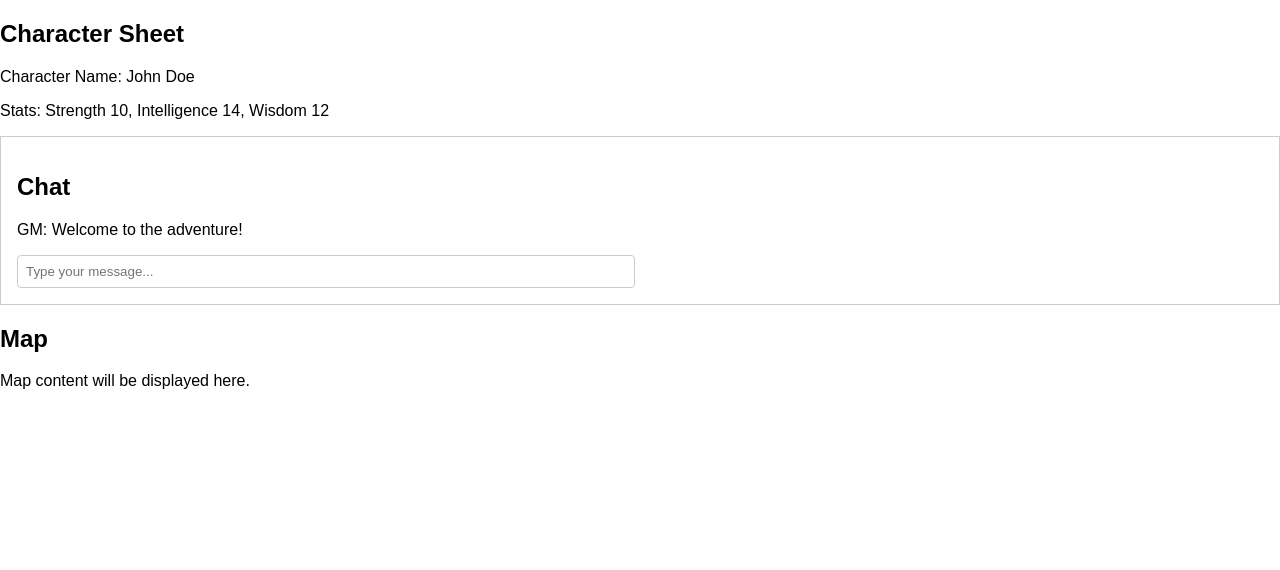
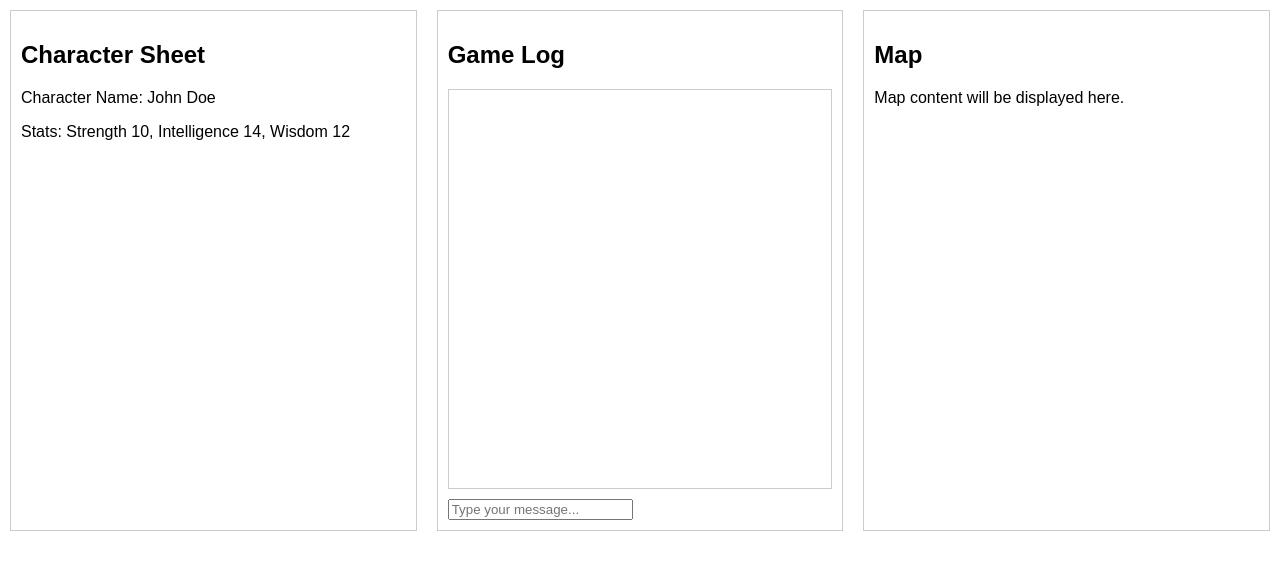
Before and after one commit to Canbers/GPT_Dragons, a plain HTML site: page public/index.html in a window 1280 px wide. Drawn offline with Linux system fonts and the light colour scheme.

Commit message:
Updating index design

```diff
--- a/public/index.html
+++ b/public/index.html
@@ -8,7 +8,7 @@
     <title>Adventure Game</title>
 </head>
 <body>
-
+    <div id="main-container">
         <!-- Character Sheet Section -->
         <div id="character-sheet">
             <h2>Character Sheet</h2>
@@ -19,9 +19,9 @@
 
         <!-- Chat Section -->
         <div id="chat-section">
-        <h2>Chat</h2>
-        <!-- Placeholder content -->
-        <p>GM: Welcome to the adventure!</p>
+            <h2>Game Log</h2>
+            <!-- Game log -->
+            <div id="game-log"></div>
             <!-- Chat input box -->
             <input id="chat-box" type="text" placeholder="Type your message...">
         </div>
@@ -32,6 +32,7 @@
             <!-- Placeholder content -->
             <p>Map content will be displayed here.</p>
         </div>
+    </div>
 
     <script src="app.js"></script>
 </body>
--- a/public/styles.css
+++ b/public/styles.css
@@ -1,40 +1,32 @@
+* {
+  box-sizing: border-box;
+}
+
 body {
   font-family: Arial, sans-serif;
   margin: 0;
   padding: 0;
 }
 
-header {
-  background-color: #4caf50;
-  color: white;
-  text-align: center;
-  padding: 1rem;
+#main-container {
+  display: flex;
+  flex-direction: row;
+  width: 100%;
 }
 
-main {
-  display: flex;
-  flex-direction: column;
-  height: 100vh;
-}
-
-#chat-section {
+#character-sheet,
+#chat-section,
+#map-section {
   flex: 1;
-  overflow-y: auto;
-  padding: 1rem;
+  margin: 10px;
+  padding: 10px;
   border: 1px solid #ccc;
 }
 
-.input-container {
-  display: flex;
-  justify-content: center;
-  padding: 1rem;
+#game-log {
+  overflow-y: auto;
+  height: 400px;
+  border: 1px solid #ccc;
+  padding: 10px;
+  margin-bottom: 10px;
 }
-
-#chat-box {
-  width: 100%;
-  max-width: 600px;
-  padding: 0.5rem;
-  border: 1px solid #ccc;
-  border-radius: 4px;
-  outline: none;
-}
```
Lines whose indentation alone changed are shown as unchanged.
